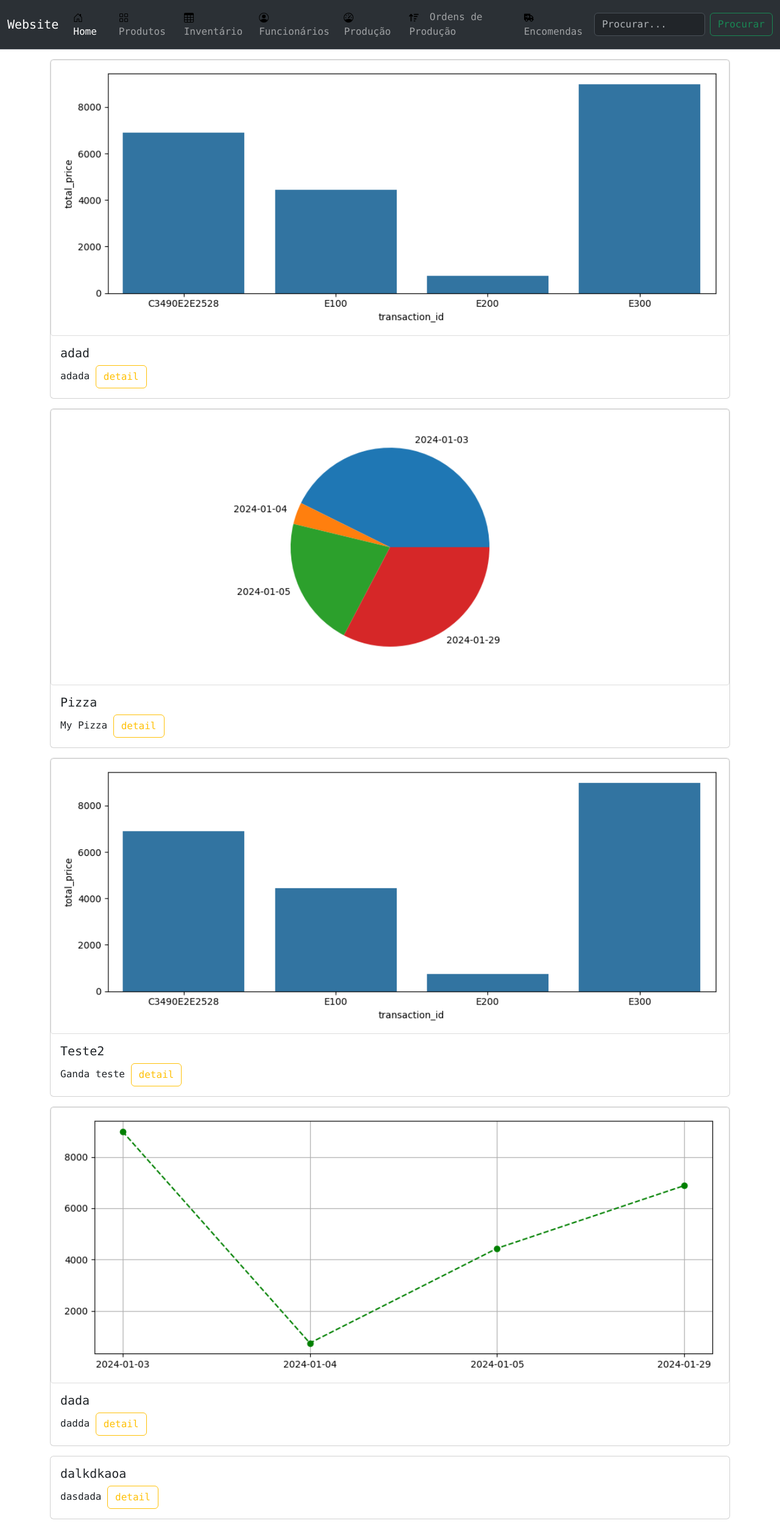
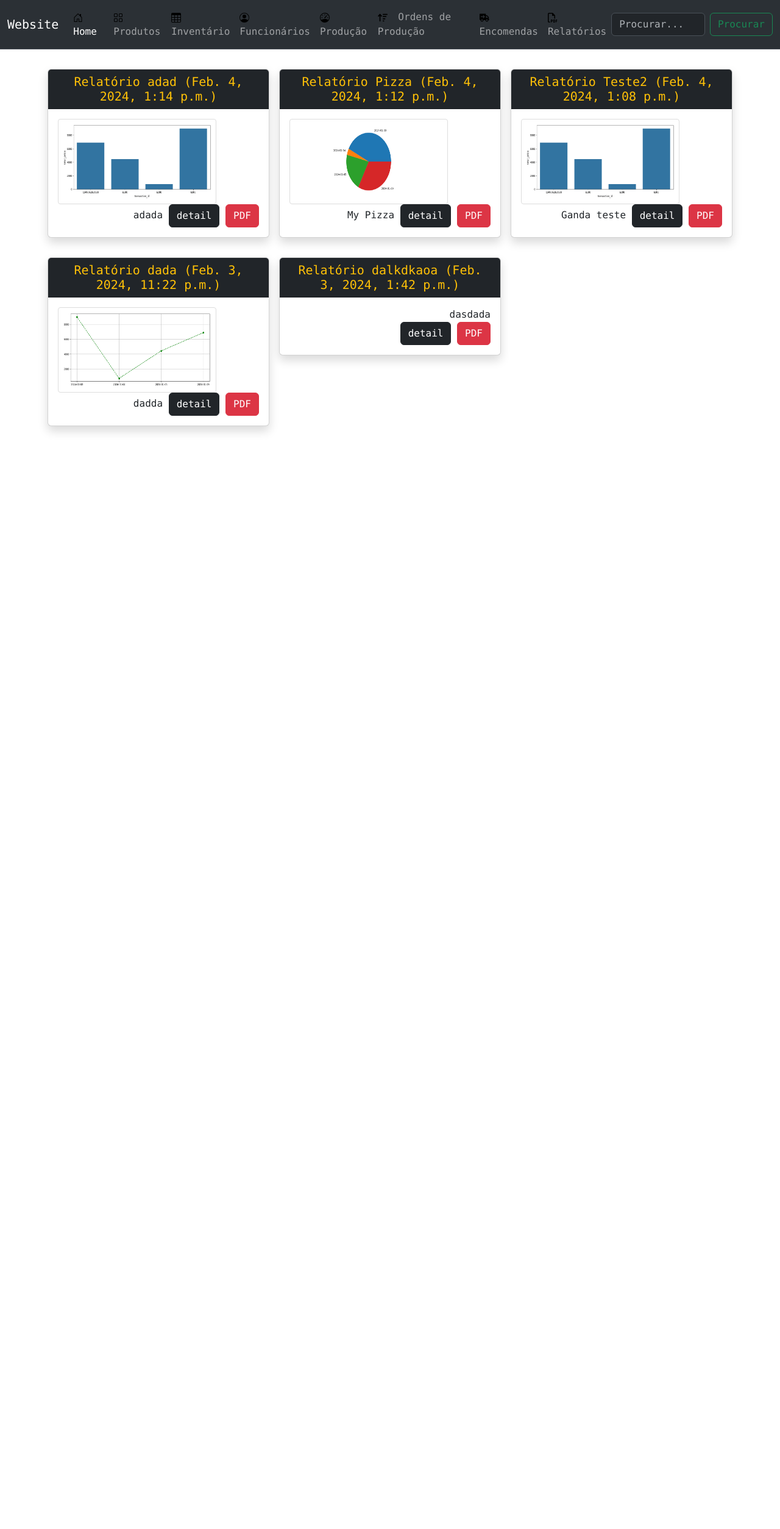
Before and after one commit to devMotcho/production, a Django app: page /reports/list/ in a window 1280 px wide. Shown: the whole page at 61% size. After the commit the page ends 710 px from the top, so only its background shows below. Run offline with Django 5.2, Linux system fonts and the light colour scheme; data comes from the database, SQL or seed files in the repository; both versions use the stored data as it was after the commit.

Commit message:
Added pdf for report and some styling

```diff
--- a/reports/templates/reports/list.html
+++ b/reports/templates/reports/list.html
@@ -1,22 +1,39 @@
 {% extends 'main.html' %}
 {% block content %}
+
 <div class="container">
     {% for obj in object_list %}
-    <div class="card mb-3">
-        {% if obj.image %}
-        <img src="{{obj.image.url}}" class="card-img-top" alt="{{obj.name}}">
+    {% if forloop.first or forloop.counter0|divisibleby:3 %}
+    <div class="row">
         {% endif %}
-        <div class="card-body">
-            <h5 class="card-title">
-                {{obj.name}}
-            </h5>
-            <div class="card-text">
-                {{obj.text|truncatewords:2}}
-                <a href="{{obj.get_absolute_url}}" class="btn btn-outline-warning">detail</a>
-
+        <div class="col-md-4 my-2 p-2">
+            <div class="card shadow my-card">
+                <h5 class="card-header bg-dark text-center text-warning">
+                    Relatório {{obj.name}} ({{obj.created}})
+                </h5>
+                <div class="card-body">
+                    <div class="row">
+                        <div class="col">
+                            {% if obj.image %}
+                            <div class="card-image">
+                                <img src="{{obj.image.url}}" style="width:260px ;height: 140px;" alt="{{obj.name}}">
+                            </div>
+                            {% endif %}
+                        </div>
+                        <div class="col">
+                            <div class="card-text text-end">
+                                {{obj.text|truncatewords:2}}
+                                <a href="{{obj.get_absolute_url}}" class="btn btn-dark">detail</a>
+                                <a class="btn btn-danger" href="{% url 'reports:pdf' obj.id %}">PDF</a>
+                            </div>
+                        </div>
+                    </div>
+                </div>
             </div>
         </div>
+        {% if forloop.last or forloop.counter|divisibleby:3 %}
     </div>
+    {% endif %}
     {% endfor %}
 </div>
 
--- a/reports/urls.py
+++ b/reports/urls.py
@@ -5,7 +5,8 @@ from .views import (
     ReportDetailView,
     UploadTemplateView,
     csv_upload,
-    createReport
+    createReport,
+    renderPDF,
 )
 
 app_name = 'reports'
@@ -17,5 +18,6 @@ urlpatterns = [
     path('create-report/', createReport, name='create-report'),
 
     path('detail/<str:pk>/', ReportDetailView.as_view(), name='detail'),
+    path('detail/<str:pk>/pdf/', renderPDF, name='pdf'),
 
 ]
--- a/reports/views.py
+++ b/reports/views.py
@@ -92,3 +92,24 @@ def createReport(request):
             )
             return JsonResponse({'msg':'send'})
     return JsonResponse({})
+
+
+def renderPDF(request, pk):
+    template_path = 'reports/pdf.html'
+    obj = get_object_or_404(Report, pk=pk)
+    context = {'obj':obj}
+
+    response = HttpResponse(content_type='application/pdf')
+
+    response['Content-Disposition'] = 'filename="report.pdf"'
+
+    template=get_template(template_path)
+    html = template.render(context)
+
+    #create a pdf with pisa
+    pisa_status = pisa.CreatePDF(
+        html, dest=response
+    )
+    if pisa_status.err:
+        return HttpResponse('Algo deu errado <pre>' + html + '</pre>')
+    return response
--- a/templates/navbar.html
+++ b/templates/navbar.html
@@ -148,6 +148,17 @@
                         Encomendas</a>
                 </li>
 
+                <!--Reports-->
+                <li class="nav-item">
+                    <a class="nav-link" href="{% url 'reports:list' %}">
+                        <svg class="bi me-2" width="16" height="16" xmlns="http://www.w3.org/2000/svg"
+                            viewBox="0 0 512 512"><!--!Font Awesome Free 6.5.1 by @fontawesome - https://fontawesome.com License - https://fontawesome.com/license/free Copyright 2024 Fonticons, Inc.-->
+                            <path
+                                d="M64 464l48 0 0 48-48 0c-35.3 0-64-28.7-64-64L0 64C0 28.7 28.7 0 64 0L229.5 0c17 0 33.3 6.7 45.3 18.7l90.5 90.5c12 12 18.7 28.3 18.7 45.3L384 304l-48 0 0-144-80 0c-17.7 0-32-14.3-32-32l0-80L64 48c-8.8 0-16 7.2-16 16l0 384c0 8.8 7.2 16 16 16zM176 352l32 0c30.9 0 56 25.1 56 56s-25.1 56-56 56l-16 0 0 32c0 8.8-7.2 16-16 16s-16-7.2-16-16l0-48 0-80c0-8.8 7.2-16 16-16zm32 80c13.3 0 24-10.7 24-24s-10.7-24-24-24l-16 0 0 48 16 0zm96-80l32 0c26.5 0 48 21.5 48 48l0 64c0 26.5-21.5 48-48 48l-32 0c-8.8 0-16-7.2-16-16l0-128c0-8.8 7.2-16 16-16zm32 128c8.8 0 16-7.2 16-16l0-64c0-8.8-7.2-16-16-16l-16 0 0 96 16 0zm80-112c0-8.8 7.2-16 16-16l48 0c8.8 0 16 7.2 16 16s-7.2 16-16 16l-32 0 0 32 32 0c8.8 0 16 7.2 16 16s-7.2 16-16 16l-32 0 0 48c0 8.8-7.2 16-16 16s-16-7.2-16-16l0-64 0-64z" />
+                        </svg>
+                        Relatórios</a>
+                </li>
+
                 {% if user.is_authenticated %}
                 <!-- Logout -->
                 <li class="nav-item">
```
Also changed, not shown: reports/templates/reports/pdf.html (added, +26 -0 lines), db.sqlite3.
